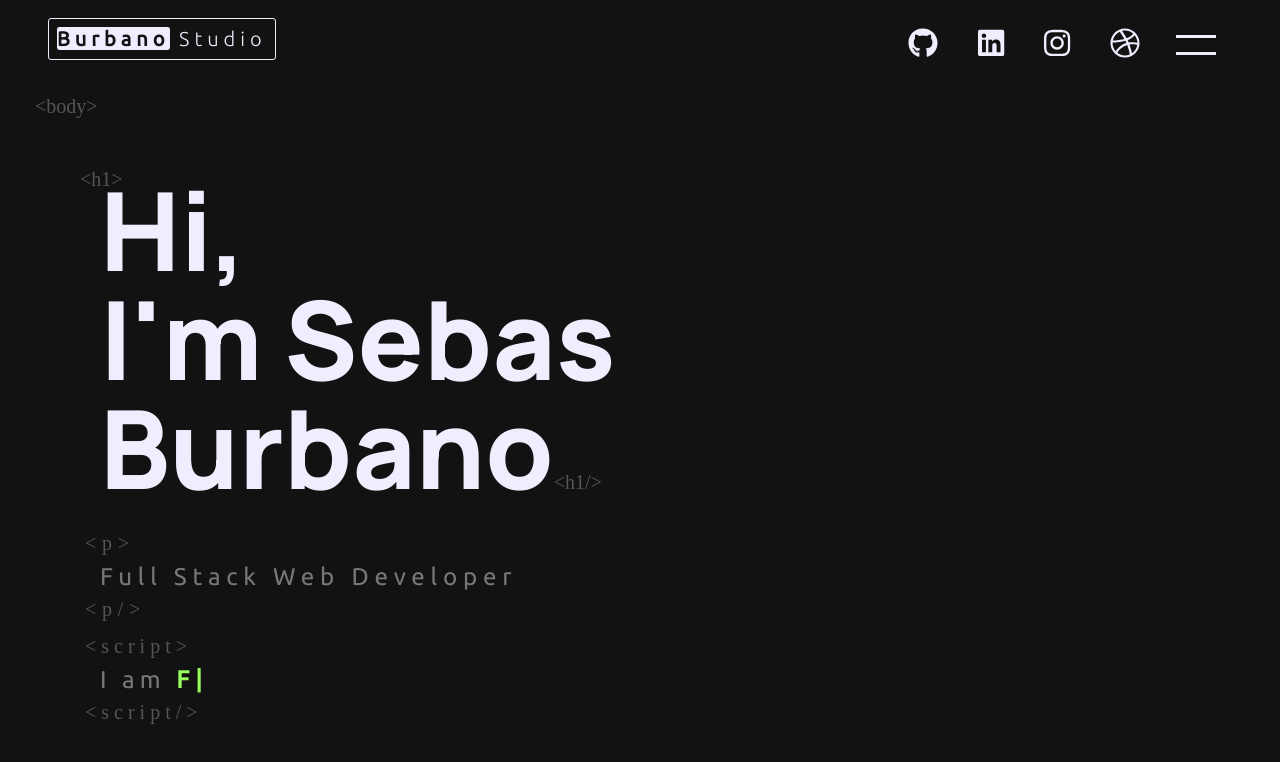
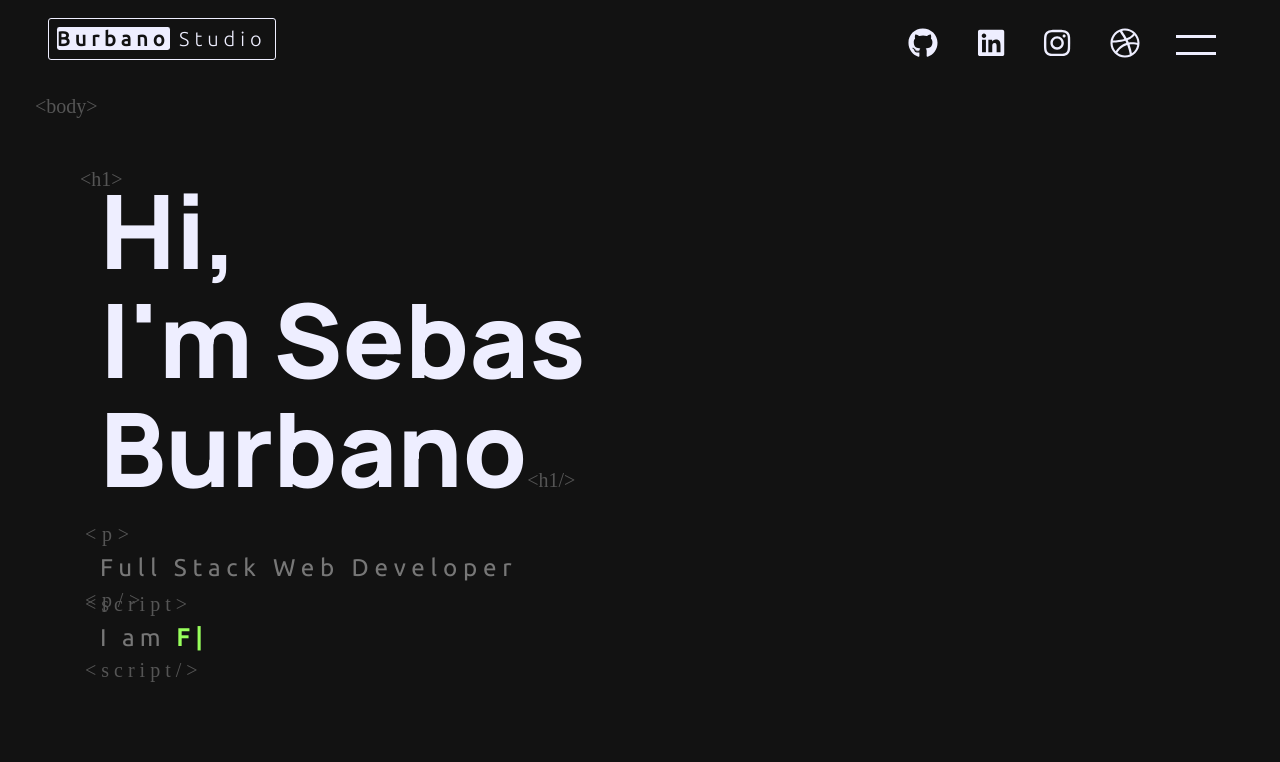
Before and after one commit to JhoanBurbano/burbanostudio-r, a React (Create React App) app: page / in a window 1280 px wide. Shown: the top 762 px of the page. Built offline with nearby package versions, Linux system fonts and the light colour scheme; a web font is replaced by a local one.

Commit message:
Update portada.css

```diff
--- a/src/components/portada.css
+++ b/src/components/portada.css
@@ -12,7 +12,7 @@
 }
 
 .txt {
-    padding: 80px 0;
+    padding: calc(40px + 1.5vw) 0;
     width: 100%;
     height: 60%;
     margin: auto;
@@ -323,7 +323,7 @@
     }
 
     .portada #name {
-        font-size: calc(90px + 1.5vw);
+        font-size: calc(90px + 1vw);
         font-family: 'Manrope','Segoe UI','Anthon',Tahoma, Verdana, sans-serif;
         transition: 2s cubic-bezier(0.075, 0.82, 0.165, 1);
         margin: 0px;
@@ -379,6 +379,7 @@
         position: relative;
         color: var(--light-gray);
         letter-spacing: .45vw;
+        margin: calc(5px + 1vw) 0;
     }
 
     .portada .txt .profesion::before{
@@ -407,7 +408,7 @@
         letter-spacing: 5px;
         display: inline-block;
         position: relative;
-        margin: 50px 0;
+        margin: calc(10px + 1vw) 0;
         color: var(--light-gray);
     }
 
```
